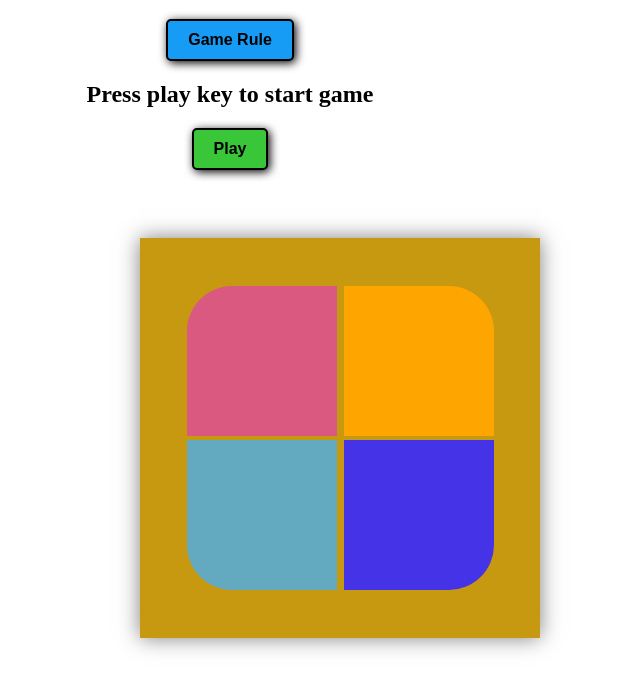
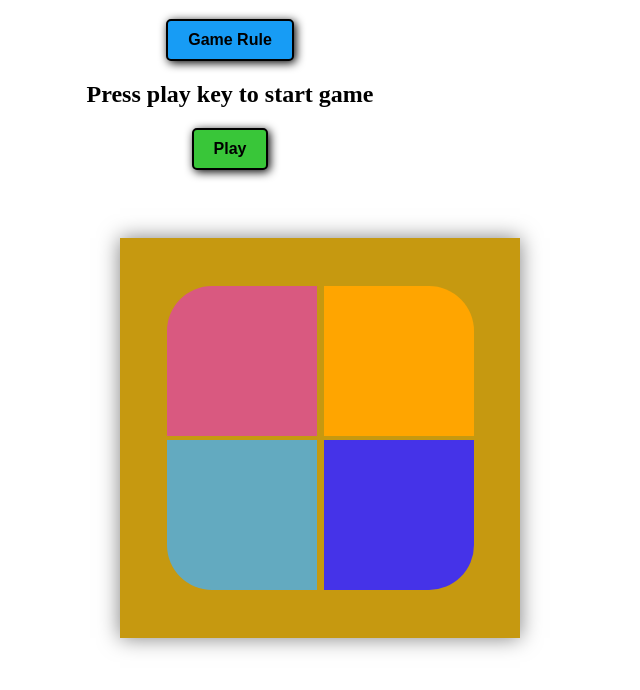
Before and after one commit to bhagyashrianilugale/Simon-saysGame, a plain HTML site: page index.html in a window 1280 px wide. Shown: the part 62-752 px from the top of the page, without its empty margins (410-1050 px from the left). Drawn offline with Linux system fonts and the light colour scheme.

Commit message:
Modified style.css file

```diff
--- a/style.css
+++ b/style.css
@@ -30,7 +30,7 @@ h3+h1+h2{
    background-color: hsl(45, 85%, 42%);
    box-shadow: 0 0 20px rgba(0, 0, 0, 0.5);
     /* right: 100px; */
-    left: 550px;
+    left: 530px;
     top:300px;
     z-index: 1;
 }
```
